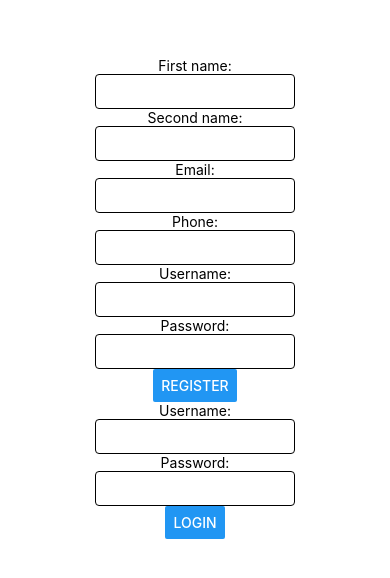
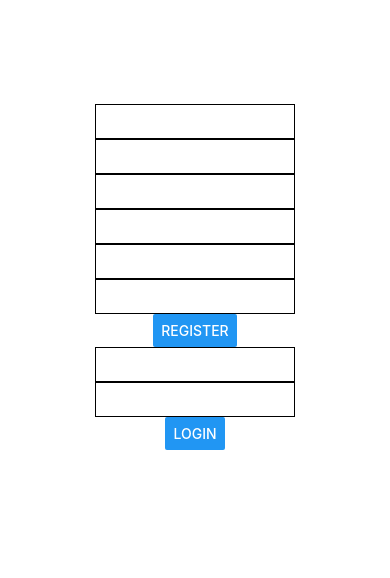
Before and after one commit to HoromneaTudor/Assist-TechChalange, a React Native app: screen / in a window 390 px wide. Shown: the part 124-702 px from the top of the page. Built offline with nearby package versions, Linux system fonts and the light colour scheme.

Commit message:
Revert "Update App.js"
This reverts commit 51663057c64b6adb407abc715b5f82527da8b59d.

```diff
--- a/App.js
+++ b/App.js
@@ -1,21 +1,20 @@
 import { StatusBar } from 'expo-status-bar';
-import React, {useState} from 'react';
+import React from 'react';
 import { Image, StyleSheet, Text, View, SafeAreaView, Button, Alert,TextInput} from 'react-native';
 import Axios from 'axios'
-import { Header } from 'react-native/Libraries/NewAppScreen';
 
 export default function App() {
-  const [first_name_req,onChangeFirstNameReq] = useState("");
-  const [second_name_req,onChangeSecondNameReq] = useState("");
-  const [email_req, onChangeEmailReq] = useState("");
-  const [phone_req,onChangePhoneReq] = useState("");
-  const [password_req, onChangePassReq] = useState("");
-  const [username_req,onChangeUsernameReq] = useState("");
+  const [first_name_req,onChangeFirstNameReq] = React.useState("");
+  const [second_name_req,onChangeSecondNameReq] = React.useState("");
+  const [email_req, onChangeEmailReq] = React.useState("");
+  const [phone_req,onChangePhoneReq] = React.useState("");
+  const [password_req, onChangePassReq] = React.useState("");
+  const [username_req,onChangeUsernameReq] = React.useState("");
 
-  const [email,onChangeEmail] = useState("");
-  const [password,onChangePass] = useState("");
+  const [email,onChangeEmail] = React.useState("");
+  const [password,onChangePass] = React.useState("");
 
-  const [loginStatus,setLoginStatus] = useState("");
+  const [loginStatus,setLoginStatus] = React.useState("");
 
   const register =()=>{
     Axios.post('http://localhost:3001/register',
@@ -45,6 +44,8 @@ export default function App() {
         setLoginStatus(response.data.message);
         //console.log(response.data.message);
 
+
+
       }
       else{
         setLoginStatus(response.data[0].username);
@@ -59,72 +60,56 @@ export default function App() {
   return (
     <SafeAreaView style={styles.container}>
 
-      <Text>First name:</Text>
+
       <TextInput
         style={styles.input}
         onChangeText={onChangeFirstNameReq}
         value={first_name_req}
       />
-      <Text></Text>
-      <Text>Second name:</Text>
       <TextInput
         style={styles.input}
         onChangeText={onChangeSecondNameReq}
         value={second_name_req}
       />
-       <Text></Text>
-       <Text>Email:</Text>
       <TextInput
         style={styles.input}
         onChangeText={onChangeEmailReq}
         value={email_req}
       />
-       <Text></Text>
-       <Text>Phone:</Text>
       <TextInput
         style={styles.input}
         onChangeText={onChangePhoneReq}
         value={phone_req}
       />
-       <Text></Text>
-       <Text>Username:</Text>
       <TextInput
         style={styles.input}
         onChangeText={onChangeUsernameReq}
         value={username_req}
       />
-       <Text></Text>
-       <Text>Password:</Text>
       <TextInput
         style={styles.input}
         onChangeText={onChangePassReq}
         value={password_req}
       />
-       <Text></Text>
 
       <Button title='Register' style={styles.buttonlgn} onPress={register}></Button>
 
 
-      <Text></Text>
-      <Text>Username:</Text>
+
     <TextInput
         style={styles.input}
         onChangeText={onChangeEmail}
         value={email}
       />
-       <Text></Text>
-       <Text>Password:</Text>
       <TextInput
         style={styles.input}
         onChangeText={onChangePass}
         value={password}
       />
 
-        <Text></Text>
-
       <Button title='Login' style={styles.buttonlgn} onPress={login}></Button>
 
-      <Text h1 style={styles.header}>{loginStatus}</Text>
+      <h1>{loginStatus}</h1>
     </SafeAreaView>
 
   );
@@ -141,15 +126,12 @@ const styles = StyleSheet.create({
   input:{
     borderWidth:1,
     borderColor:'black',
-    borderRadius: 4,
     padding:8,
     width:200,
   },
   buttonlgn:{
     width:500,
     bottom:40,
-    borderRadius: 12,
-
 
   },
 
```
